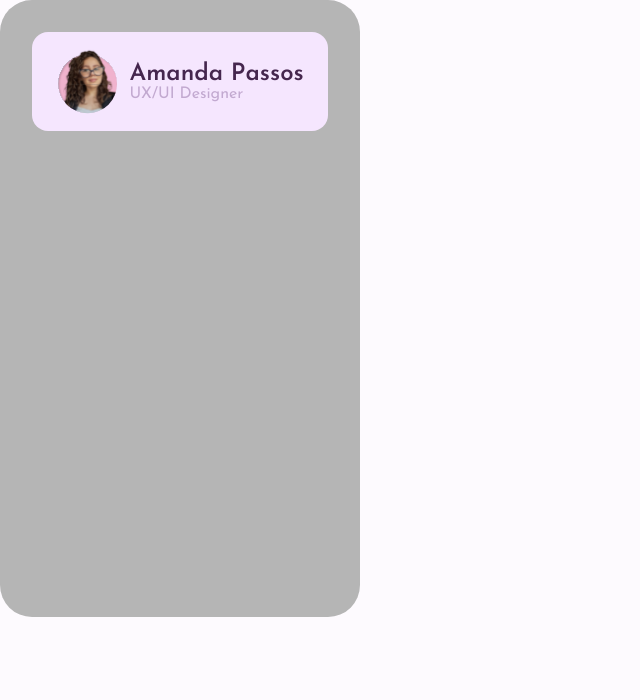
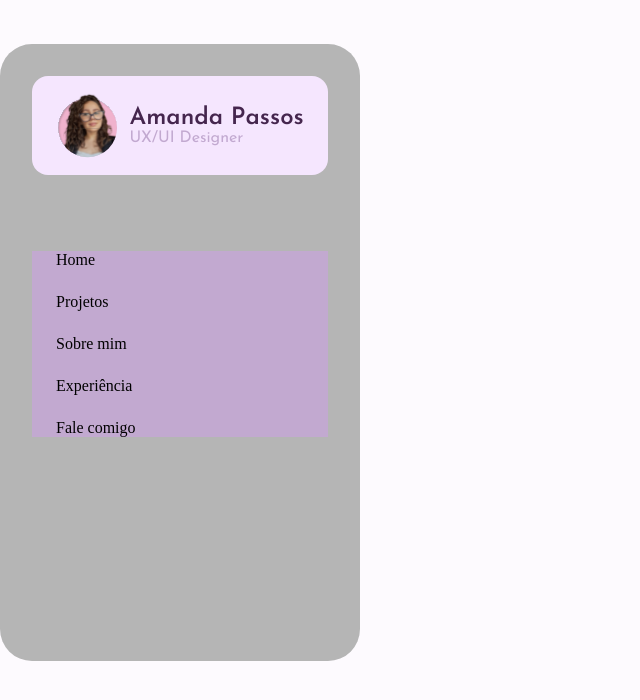
Before and after one commit to bruno-ssilveira/portfolio_amandafernandes, a React (Vite) app in the folder frontend/: page /home in a window 1280 px wide. Shown: the top 700 px of the page, without its empty margins (0-640 px from the left). Built offline with nearby package versions, Linux system fonts and the light colour scheme; a web font is replaced by a local one.

Commit message:
atts in navbar component

```diff
--- a/frontend/src/components/navbar/navbar.jsx
+++ b/frontend/src/components/navbar/navbar.jsx
@@ -5,6 +5,7 @@ export default function Navbar() {
 	return(
 		<>
 			<nav className={styles.navbarContainer}>
+				<section className={styles.myIdNavigation}>
 					<div className={styles.myId}>
 						<img src="./imgs/amanda.svg" alt="foto de perfil" />
 						<div className={styles.nameJob}>
@@ -12,6 +13,14 @@ export default function Navbar() {
 							<h2>UX/UI Designer</h2>
 						</div>
 					</div>
+					<div className={styles.navigation}>
+						<p>Home</p>
+						<p>Projetos</p>
+						<p>Sobre mim</p>
+						<p>Experiência</p>
+						<p>Fale comigo</p>
+					</div>
+				</section>
 			</nav>
 		</>
 	)
--- a/frontend/src/components/navbar/navbar.module.css
+++ b/frontend/src/components/navbar/navbar.module.css
@@ -6,6 +6,12 @@
 	width: 360px;
 	background-color: rgb(181, 181, 181);/*#F9F1FD;*/
 	border-radius: 32px;
+}
+
+.myIdNavigation {
+	display: flex;
+	flex-direction: column;
+	gap: 44px;
 }
 
 .myId {
@@ -44,3 +50,16 @@
 	color: #C2A9D0;
 	font-weight: 400;
 }
+
+.navigation {
+	display: flex;
+	flex-direction: column;
+	align-self: center;
+	background-color: #C2A9D0;
+	width: 296px;
+	gap: 24px;
+}
+
+.navigation p {
+	padding-left: 24px;
+}
--- a/frontend/src/pages/home/home.jsx
+++ b/frontend/src/pages/home/home.jsx
@@ -1,11 +1,13 @@
-import Navbar from "../../components/navbar/navbar.jsx";
-
+import Navbar from '../../components/navbar/navbar.jsx'
+import styles from './home.module.css'
 
 export default function Home() {
 
 	return(
-		<>
-			<Navbar />
-		</>
+		<section className={styles.homeContainer}>
+			<div className={styles.navBar}>
+				<Navbar />
+			</div>
+		</section>
 	)
 }
--- /dev/null
+++ b/frontend/src/pages/home/home.module.css
@@ -0,0 +1,11 @@
+.homeContainer {
+    display: flex;
+    flex-direction: row;
+    max-width: 1280px;
+    min-height: 100vh;
+    margin: 0 auto;
+}
+
+.navBar {
+    margin-top: 44px;
+}
--- a/frontend/src/pages/presentation/presentation.jsx
+++ b/frontend/src/pages/presentation/presentation.jsx
@@ -29,7 +29,7 @@ export default function Presentation() {
 
 		// Timer para transição para a próxima página
 		const timeoutId = setTimeout(() => {
-			navigate('/main')
+			navigate('/home')
 		}, 155000)
 
 		// Cleanup
```
Lines whose indentation alone changed are shown as unchanged.
